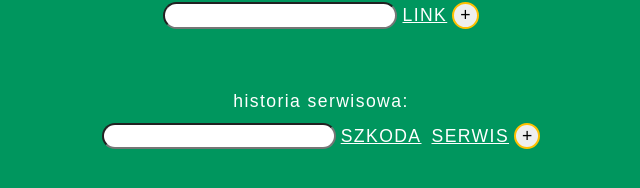
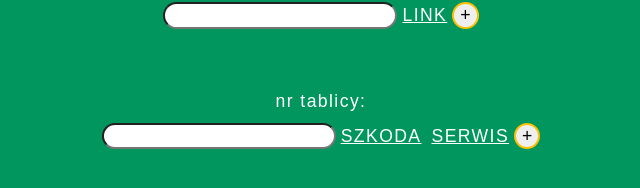
Before and after one commit to KubaTuta/Invoices, a React (Create React App) app: page / in a window 1280 px wide. Shown: the part 240-428 px from the top of the page, without its empty margins (319-959 px from the left). Built offline with nearby package versions, Linux system fonts and the light colour scheme; a web font is replaced by a local one.

Commit message:
plates number

```diff
--- a/src/features/Plates/index.js
+++ b/src/features/Plates/index.js
@@ -70,7 +70,7 @@
 
   return (
     <Container>
-      historia serwisowa:
+      nr tablicy:
       {plates.map((maintancePlate, index) => (
         <FormStyled key={index}>
           <InputStyled
```
